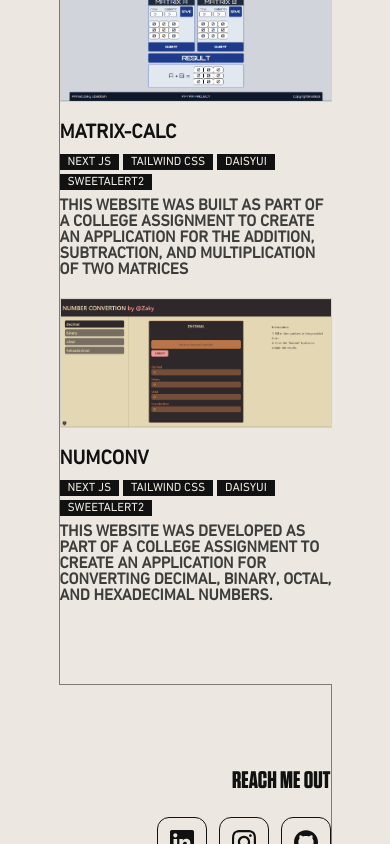
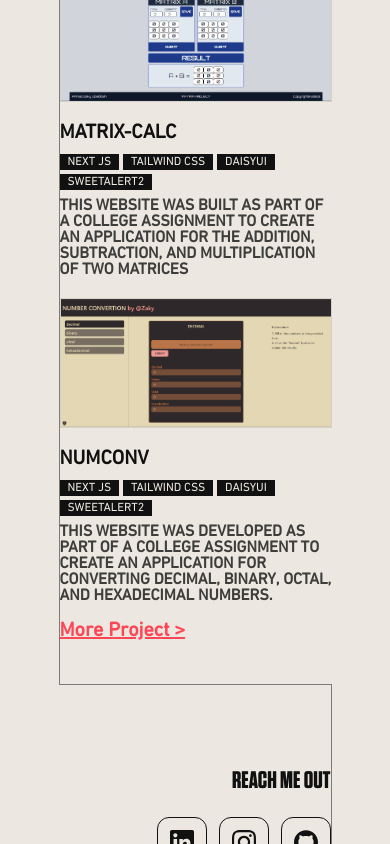
Before and after one commit to CodeWithZaky/my-personal-website-1, a Next.js app: page / in a window 390 px wide. Shown: the part 1045-1889 px from the top of the page. Built offline with nearby package versions, Linux system fonts and the light colour scheme.

Commit message:
update responsive

```diff
--- a/src/components/organisms/home/LatestProjectSection.tsx
+++ b/src/components/organisms/home/LatestProjectSection.tsx
@@ -1,6 +1,9 @@
 "use client";
+import { DINNextW1G } from "@/src/assets/fonts/font";
 import { thumbnail_projects } from "@/src/components/atoms/data/Tubmnail-Projects";
+import clsx from "clsx";
 import { motion } from "framer-motion";
+import Link from "next/link";
 import { useEffect, useState } from "react";
 
 const LatestProject = () => {
@@ -40,7 +43,16 @@ const LatestProject = () => {
       >
         LATEST PROJECT
       </motion.div>
-      <div className="grid grid-cols-1 gap-5 transition-all md:grid-cols-1 lg:grid-cols-3">
+      <div className="relative grid grid-cols-1 gap-5 transition-all md:grid-cols-1 lg:grid-cols-3">
+        <Link
+          href={"/projects"}
+          className={clsx(
+            DINNextW1G.className,
+            "absolute underline -bottom-10 md:-top-8 left-0 md:left-[85%] text-xl font-bold text-valorant md:text-valorantBlue hover:text-valorantBlue/90 hover:-bottom-9 md:hover:-top-9 transition-all whitespace-nowrap"
+          )}
+        >
+          {"More Project >"}
+        </Link>
         {thumbnail_projects.slice(0, 3).map((item, index) => {
           return <div key={index.toString()}>{item}</div>;
         })}
```
